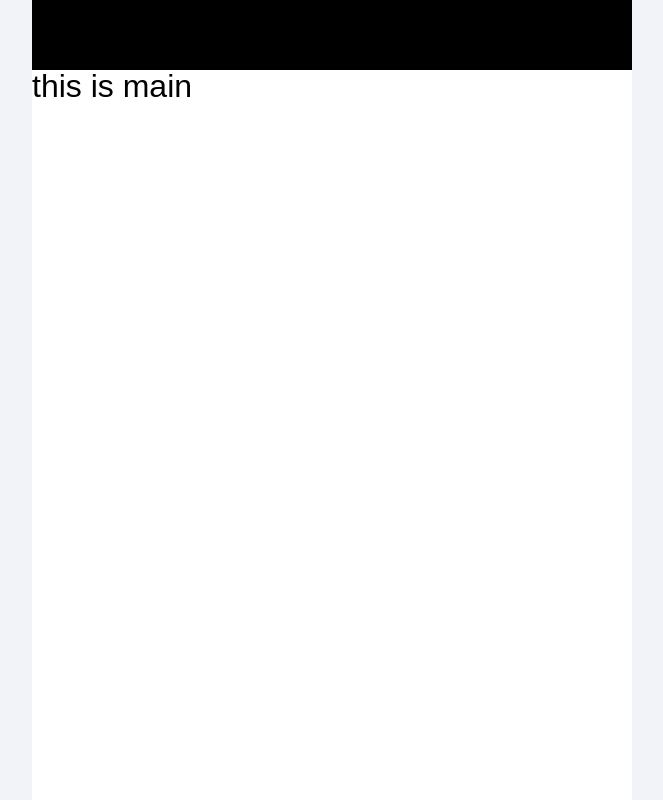
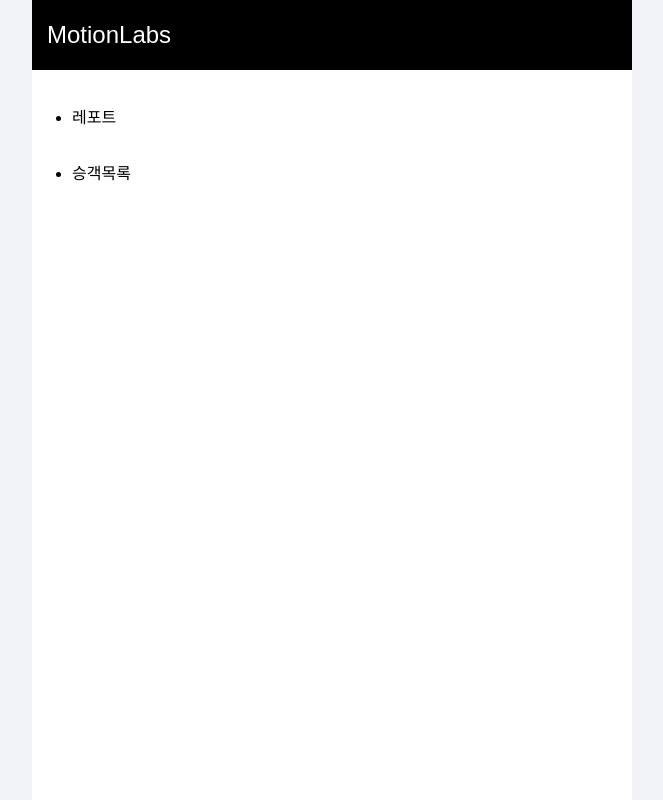
Before and after one commit to materokatti/Project_002_Graph-InfiniteScroll, a React (Create React App) app: page / in a window 1280 px wide. Shown: the whole page, without its empty margins (308-971 px from the left). Built offline with nearby package versions, Linux system fonts and the light colour scheme.

Commit message:
ADD: Report page layout

```diff
--- a/src/Routes.tsx
+++ b/src/Routes.tsx
@@ -3,8 +3,8 @@ import styled from "styled-components";
 import {BrowserRouter as Router, Switch, Route} from "react-router-dom";
 import Nav from "./components/Nav";
 import Main from "./pages/Main";
-import First from "./pages/First";
-import Second from "./pages/Second";
+import Report from "./pages/Report";
+import PassengerList from "./pages/PassengerList";
 
 export default function Routes() {
   return (
@@ -13,8 +13,8 @@ export default function Routes() {
         <Nav />
         <Switch>
           <Route exact path='/' component={Main} />
-          <Route exact path='/1' component={First} />
-          <Route exact path='/2' component={Second} />
+          <Route exact path='/report' component={Report} />
+          <Route exact path='/passengerList' component={PassengerList} />
         </Switch>
       </Router>
     </RouterWrapper>
--- a/src/components/Nav.js
+++ b/src/components/Nav.js
@@ -1,10 +1,13 @@
 import React from "react";
 import styled from "styled-components";
+import {Link} from "react-router-dom";
 
 function Nav() {
   return (
     <NavContainer>
-      <h1>this is a nav</h1>
+      <Link to='/'>
+        <MainTitle>MotionLabs</MainTitle>
+      </Link>
     </NavContainer>
   );
 }
@@ -12,6 +15,14 @@ function Nav() {
 const NavContainer = styled.div`
   height: 70px;
   background-color: #000;
+  display: flex;
+  align-items: center;
+`;
+
+const MainTitle = styled.h2`
+  color: white;
+  margin-left: 15px;
+  border
 `;
 
 export default Nav;
--- a/src/pages/First.tsx
+++ /dev/null
@@ -1,11 +0,0 @@
-import React from "react";
-
-function First() {
-  return (
-    <div>
-      <h1>this is first</h1>
-    </div>
-  );
-}
-
-export default First;
--- a/src/pages/Main.tsx
+++ b/src/pages/Main.tsx
@@ -1,11 +1,27 @@
 import React from "react";
+import {Link} from "react-router-dom";
+import styled from "styled-components";
 
 function Main() {
   return (
-    <div>
-      <h1>this is main</h1>
-    </div>
+    <MainList>
+      <Link to='/report'>
+        <ListElement>레포트</ListElement>
+      </Link>
+      <Link to='/passengerList'>
+        <ListElement>승객목록</ListElement>
+      </Link>
+    </MainList>
   );
 }
 
+const MainList = styled.ul`
+  list-style-type: disc;
+  padding: 20px 40px;
+`;
+
+const ListElement = styled.li`
+  padding: 20px 30px 20px 0px;
+`;
+
 export default Main;
--- a/src/pages/Second.tsx
+++ b/src/pages/PassengerList.tsx
@@ -1,6 +1,6 @@
 import React from "react";
 
-function Second() {
+function PassengerList() {
   return (
     <div>
       <h1>this is Second</h1>
@@ -8,4 +8,4 @@ function Second() {
   );
 }
 
-export default Second;
+export default PassengerList;
--- /dev/null
+++ b/src/pages/Report.tsx
@@ -0,0 +1,36 @@
+import React from "react";
+import {useEffect, useState} from "react";
+
+function Report() {
+  const [reportData, setReportData] = useState<any[]>([]);
+
+  useEffect(() => {
+    async function fetchReportData() {
+      const res = await fetch(
+        "https://motionz-kr.github.io/playground/apis/report.json"
+      );
+      const data = await res.json();
+      setReportData(data.data);
+    }
+    fetchReportData();
+  }, []);
+
+  console.log("reportData: ", reportData);
+  return (
+    <>
+      <h2>User Report</h2>
+      <div>
+        <ul>
+          <li>활동 주기</li>
+          <li>활동 기간, 시작일</li>
+        </ul>
+        <ul>
+          {reportData &&
+            reportData.map((data, index) => console.log(data, index))}
+        </ul>
+      </div>
+    </>
+  );
+}
+
+export default Report;
```
